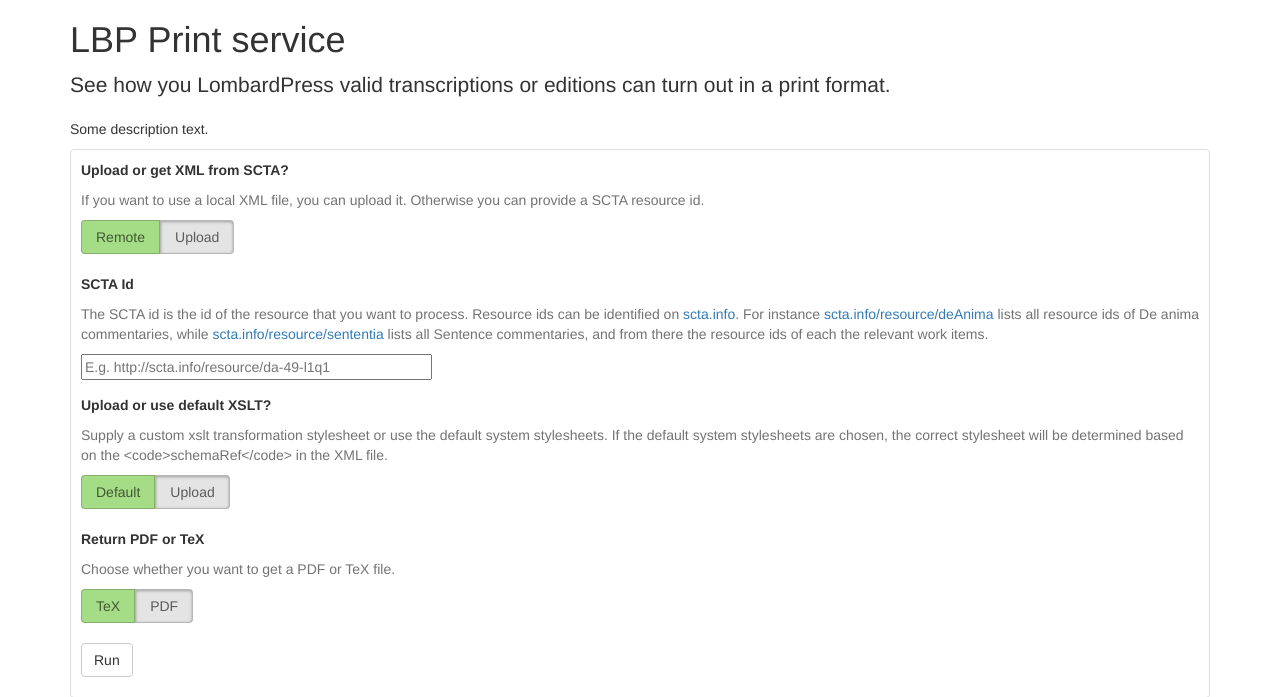
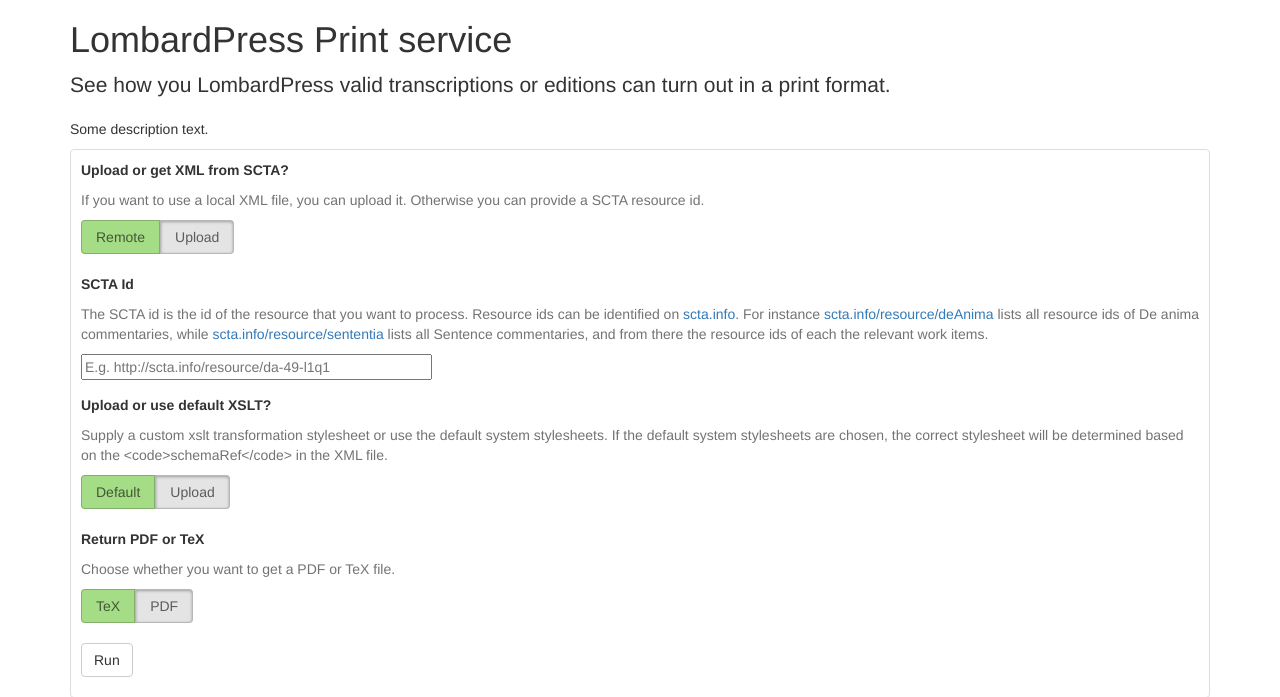
Before and after one commit to stenskjaer/lbp-print-api, a Flask app: page / in a window 1280 px wide. Shown: the top 697 px of the page. Run offline with Flask 2, Linux system fonts and the light colour scheme; some libraries are stand-ins or nearby versions.

Commit message:
Update the page title and heading

```diff
--- a/templates/frame.html
+++ b/templates/frame.html
@@ -3,7 +3,7 @@
     <meta charset="utf-8">
     <meta http-equiv="X-UA-Compatible" content="IE=edge">
     <meta name="viewport" content="width=device-width, initial-scale=1">
-    <title>LBP Print service</title>
+    <title>LombardPress Print service</title>
     <!-- Bootstrap -->
     <link rel="stylesheet" href="{{ url_for('static', filename='css/bootstrap.min.css') }}">
 
@@ -11,7 +11,7 @@
 </head>
 <body>
 <div class="container">
-    <h1>LBP Print service</h1>
+    <h1>LombardPress Print service</h1>
     {% for message in get_flashed_messages() %}
     <div class=flash>{{ message }}</div>
     {% endfor %}
```
